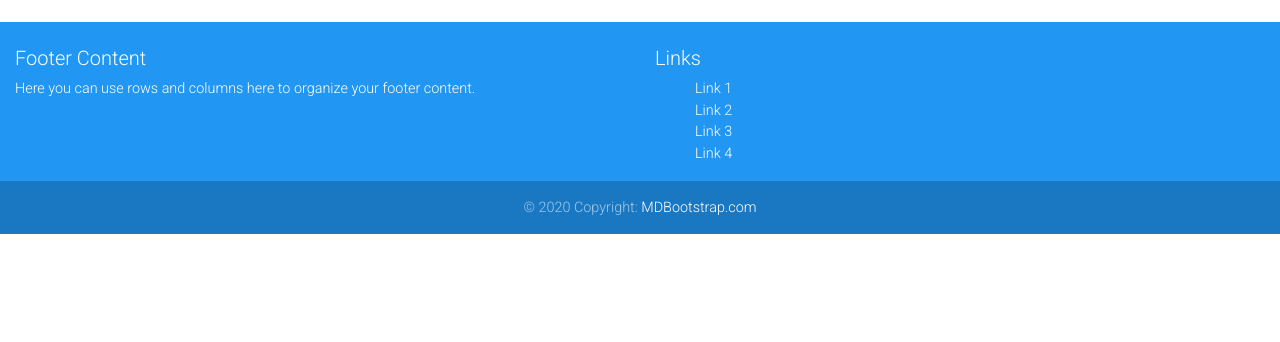
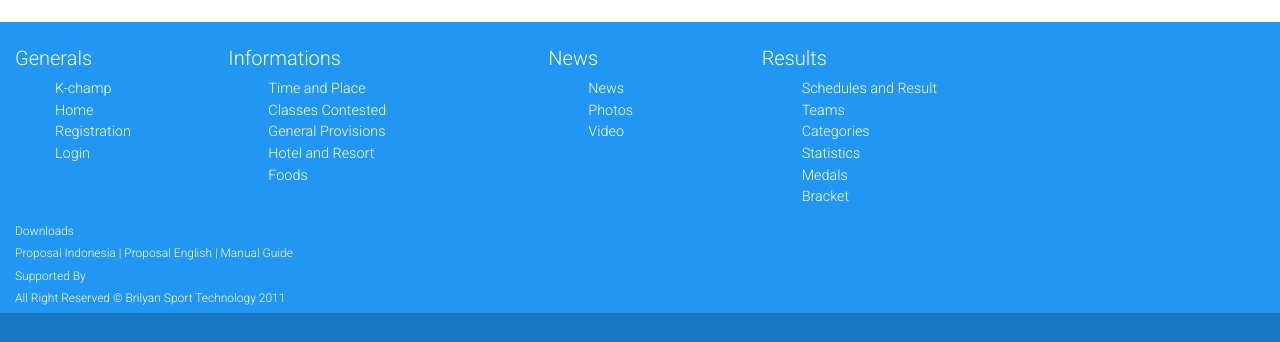
Before and after one commit to Fajar-Islami/Karate-Championship, a React (Create React App) app: page / in a window 1280 px wide. Shown: the part 1916-2258 px from the top of the page. Before the commit the page ends 2150 px from the top, so only its background shows below. Built offline with nearby package versions, Linux system fonts and the light colour scheme.

Commit message:
ini footer

```diff
--- a/src/components/Footer/index.js
+++ b/src/components/Footer/index.js
@@ -18,32 +18,89 @@ const Footer = () => {
 			<MDBFooter color="blue" className="font-small pt-4 mt-4">
 				<MDBContainer fluid className="text-center text-md-left">
 					<MDBRow>
-						<MDBCol md="6">
-							<h5 className="title">Footer Content</h5>
-							<p>Here you can use rows and columns here to organize your footer content.</p>
-						</MDBCol>
-						<MDBCol md="6">
-							<h5 className="title">Links</h5>
+						<MDBCol md="2">
+							<h5 className="title">Generals</h5>
 							<ul>
 								<li className="list-unstyled">
-									<a href="#!">Link 1</a>
+									<a href="/">K-champ</a>
 								</li>
 								<li className="list-unstyled">
-									<a href="#!">Link 2</a>
+									<a href="/">Home</a>
 								</li>
 								<li className="list-unstyled">
-									<a href="#!">Link 3</a>
+									<a href="/Registration">Registration</a>
 								</li>
 								<li className="list-unstyled">
-									<a href="#!">Link 4</a>
+									<a href="/Login">Login</a>
+								</li>
+							</ul>
+						</MDBCol>
+						<MDBCol md="3">
+							<h5 className="title">Informations</h5>
+							<ul>
+								<li className="list-unstyled">
+									<a href="/">Time and Place</a>
+								</li>
+								<li className="list-unstyled">
+									<a href="/">Classes Contested</a>
+								</li>
+								<li className="list-unstyled">
+									<a href="/">General Provisions</a>
+								</li>
+								<li className="list-unstyled">
+									<a href="/">Hotel and Resort</a>
+								</li>
+								<li className="list-unstyled">
+									<a href="/">Foods</a>
+								</li>
+							</ul>
+						</MDBCol>
+						<MDBCol md="2">
+							<h5 className="title">News</h5>
+							<ul>
+								<li className="list-unstyled">
+									<a href="/news">News</a>
+								</li>
+								<li className="list-unstyled">
+									<a href="/photos">Photos</a>
+								</li>
+								<li className="list-unstyled">
+									<a href="/videos">Video</a>
+								</li>
+							</ul>
+						</MDBCol>
+						<MDBCol md="3">
+							<h5 className="title">Results</h5>
+							<ul>
+								<li className="list-unstyled">
+									<a href="/schedulesResult">Schedules and Result</a>
+								</li>
+								<li className="list-unstyled">
+									<a href="/teams">Teams</a>
+								</li>
+								<li className="list-unstyled">
+									<a href="/categories">Categories</a>
+								</li>
+								<li className="list-unstyled">
+									<a href="/statistic">Statistics</a>
+								</li>
+								<li className="list-unstyled">
+									<a href="/medals">Medals</a>
+								</li>
+								<li className="list-unstyled">
+									<a href="/bracket">Bracket</a>
 								</li>
 							</ul>
 						</MDBCol>
 					</MDBRow>
+					<h6 style={{fontSize: 12}}>Downloads</h6>
+					<h6 style={{fontSize: 12}}>Proposal Indonesia | Proposal English | Manual Guide</h6>
+					<h6 style={{fontSize: 12}}>Supported By</h6>
+					<h6 style={{fontSize: 12}}>All Right Reserved &copy; Brilyan Sport Technology 2011</h6>
 				</MDBContainer>
 				<div className="footer-copyright text-center py-3">
 					<MDBContainer fluid>
-						&copy; {new Date().getFullYear()} Copyright: <a href="https://www.mdbootstrap.com"> MDBootstrap.com </a>
+
 					</MDBContainer>
 				</div>
 			</MDBFooter>
--- a/src/components/Header/index.js
+++ b/src/components/Header/index.js
@@ -89,7 +89,7 @@ const Header = () => {
 									{/* <div className="d-none d-md-inline">aaa</div> */}
 									AAAA
 								</MDBDropdownToggle>
-								<MDBDropdownMenu className="dropdown-default pt-0">
+								<MDBDropdownMenu basic>
 									<MDBDropdownItem className="pl-0 pt-3 pb-3 hoverable " active fixed="true">
 										<Link to="/">
 											<MDBIcon icon="user" className="mr-2" />
--- a/src/pages/Home/index.js
+++ b/src/pages/Home/index.js
@@ -1,5 +1,5 @@
 import React, { useEffect, Fragment } from "react";
-import { MDBCarousel, MDBCarouselInner, MDBCarouselItem, MDBView, MDBRow, MDBCol, MDBAnimation, MDBBtn, MDBBox, MDBTypography } from "mdbreact";
+import { MDBCarousel, MDBCarouselInner, MDBCarouselItem, MDBView, MDBRow, MDBCol, MDBBtn, MDBBox, MDBTypography } from "mdbreact";
 import { Tabel } from "../../components";
 
 const Home = () => {
```
